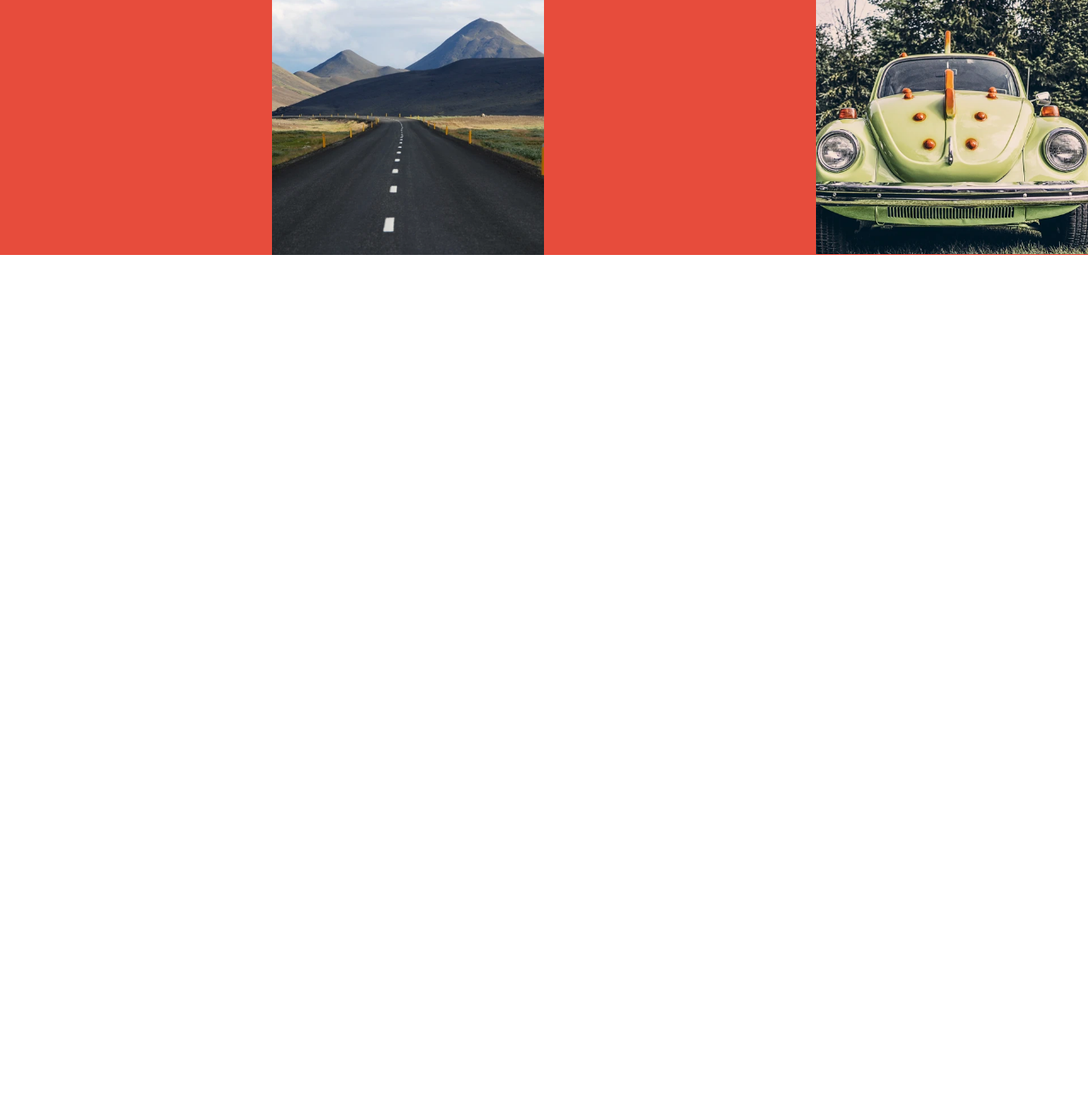
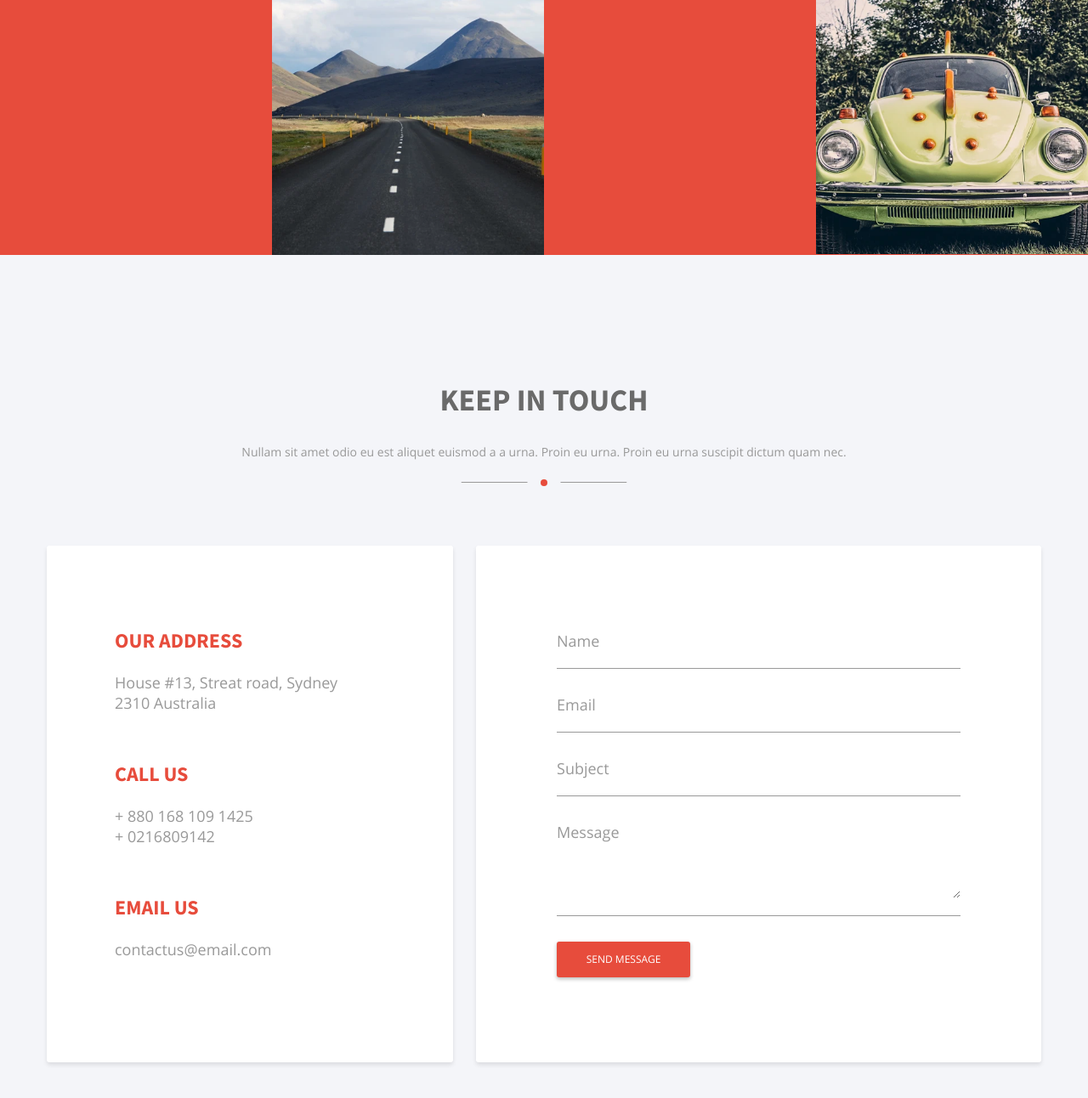
Before and after one commit to AsiaTitova/BINO, a website: page source/index.html in a window 1280 px wide. Shown: the part 9152-10444 px from the top of the page at 85% size. Before the commit the page ends 9452 px from the top, so only its background shows below. Drawn offline with nearby package versions, Linux system fonts and the light colour scheme; files that its build step writes are made by us from their sources; files whose address does not match are found by name.

Commit message:
блок Contacts

```diff
--- a/source/index.html
+++ b/source/index.html
@@ -702,6 +702,56 @@
           </li>
         </ul>
       </section>
+      <section class="page-main__contacts contacts">
+        <div class="contacts__container container">
+          <h2 class="contacts__title">Keep in touch</h2>
+          <p class="contacts__content">Nullam sit amet odio eu est aliquet euismod a a urna. Proin eu urna. Proin eu urna suscipit dictum quam nec.</p>
+          <div class="contacts__wrap">
+            <ul class="contacts__list">
+              <li class="contacts__item">
+                <h3 class="contacts__subtitle">Our address</h3>
+                <p class="contacts__info">House #13, Streat road, Sydney  2310 Australia</p>
+              </li>
+              <li class="contacts__item">
+                <h3 class="contacts__subtitle">Call us</h3>
+                <ul class="contacts__phone">
+                  <li class="contacts__number">
+                    <a class="contacts__link" href="+8801681091425">+ 880 168 109 1425</a>
+                  </li>
+                  <li class="contacts__number">
+                    <a class="contacts__link" href="+0216809142">+ 0216809142</a>
+                  </li>
+                </ul>
+              </li>
+              <li class="contacts__item">
+                <h3 class="contacts__subtitle">Email us</h3>
+                <p class="contacts__info">contactus@email.com</p>
+              </li>
+            </ul>
+            <div class="contacts__form">
+              <form method="POST" action="#" enctype="application/x-www-form-urlencoded">
+                <div class="form__wrap">
+                  <label class="form__label" for="name">Name</label>
+                  <input class="form__input" id="name" name="userName" type="text">
+                </div>
+                <div class="form__wrap">
+                  <label class="form__label" for="email">Email</label>
+                  <input class="form__input" id="email" name="userEmail" type="email">
+                </div>
+                <div class="form__wrap">
+                  <label class="form__label" for="subject">Subject</label>
+                  <input class="form__input" id="subject name="userSubject" type="text">
+                </div>
+                <div class="form__wrap">
+                  <label class="form__label" for="message">Message</label>
+                  <textarea class="form__input form__input--textarea" id="message"></textarea>
+                </div>
+                <button class="form__submit" type="submit">Send message</button>
+              </form>
+            </div>
+          </div>
+        </div>
+      </section>
     </main>
 
     <script src="js/main.js"></script>
--- /dev/null
+++ b/source/sass/blocks/contacts.scss
@@ -0,0 +1,105 @@
+.contacts {
+  background-color: $paginator-gray;
+}
+
+.contacts__container {
+  padding: 150px 0;
+}
+
+.contacts__title {
+  margin: 0;
+  margin-bottom: 30px;
+  font-family: $font-title;
+  font-size: 36px;
+  font-weight: bold;
+  text-transform: uppercase;
+  color: $dark-gray;
+  text-align: center;
+}
+
+.contacts__content {
+  position: relative;
+  margin: 0;
+  margin-bottom: 70px;
+  padding-bottom: 30px;
+  font-size: 14px;
+  line-height: 21px;
+  color: $medium-gray;
+  text-align: center;
+
+  &::before {
+    @include pseudo ("", absolute, 195px, 2px);
+    bottom: 4px;
+    left: 50%;
+    transform: translateX(-50%);
+    border-bottom: 40px dashed $medium-gray;
+    clip: rect(39px, auto, auto, auto);
+  }
+
+  &::after {
+    @include pseudo ("", absolute, 8px, 8px);
+    bottom: 0;
+    left: 50%;
+    transform: translateX(-50%);
+    display: block;
+    background-color: $red;
+    border-radius: 50%;
+  }
+}
+
+.contacts__wrap {
+  display: flex;
+  justify-content: space-between;
+}
+
+.contacts__list,
+.contacts__form {
+  background-color: $white;
+  border-radius: 3px;
+  box-shadow: 0 3px 5px 0 rgba(0, 0, 0, 0.1);
+}
+
+.contacts__list {
+  @include list-style (none, 0, 0);
+  width: 478px;
+  padding: 100px 120px 100px 80px;
+}
+
+.contacts__item:not(:last-child) {
+  margin-bottom: 60px;
+}
+
+.contacts__form {
+  width: 665px;
+  padding: 100px 95px;
+}
+
+.contacts__subtitle {
+  margin: 0;
+  margin-bottom: 25px;
+  font-family: $font-title;
+  font-size: 24px;
+  line-height: 24px;
+  color: $red;
+  font-weight: 600;
+  text-transform: uppercase;
+}
+
+.contacts__info {
+  margin: 0;
+  font-size: 18px;
+  line-height: 24px;
+  color: $medium-gray;
+}
+
+.contacts__phone {
+  @include list-style (none, 0, 0);
+}
+
+.contacts__link {
+  margin: 0;
+  font-size: 18px;
+  line-height: 24px;
+  color: $medium-gray;
+  text-decoration: none;
+}
--- /dev/null
+++ b/source/sass/blocks/form.scss
@@ -0,0 +1,66 @@
+.form__wrap {
+  display: flex;
+  width: 100%;
+  padding-bottom: 20px;
+  border-bottom: 1px solid $medium-gray;
+}
+
+.form__wrap:not(:last-child) {
+  margin-bottom: 30px;
+}
+
+.form__label {
+  margin: 0;
+  margin-right: 10px;
+  width: 100px;
+  font-size: 18px;
+  line-height: 24px;
+  color: $medium-gray;
+}
+
+.form__input {
+  width: 100%;
+  height: 24px;
+  border: none;
+  outline: none;
+  border-radius: 3px;
+
+  &--textarea {
+    height: 90px;
+  }
+
+  &:hover,
+  &:focus {
+    background-color: $paginator-gray;
+  }
+}
+
+.form__submit {
+  display: block;
+  padding: 14px 0;
+  width: 157px;
+  font-size: 12px;
+  color: $white;
+  font-weight: 600;
+  text-transform: uppercase;
+  text-decoration: none;
+  text-align: center;
+  border-radius: 3px;
+  box-shadow: 0 2px 4.75px 0.25px $shadow;
+  background-color: $red;
+  border: none;
+
+  &:hover,
+  &:focus {
+    background-color: $yellow;
+    transform: scale(1.1);
+    animation-name: hover-color-from-red;
+    animation-duration: 500ms;
+    animation-timing-function: ease-in-out;
+  }
+
+  &:active {
+    background-color: $yellow;
+    opacity: 0.5;
+  }
+}
--- a/source/sass/style.scss
+++ b/source/sass/style.scss
@@ -24,3 +24,5 @@
 @import "blocks/clients.scss";
 @import "blocks/blog.scss";
 @import "blocks/article.scss";
+@import "blocks/contacts.scss";
+@import "blocks/form.scss";
```
Also changed, not shown: build/css/style.min.css, build/index.html, 1 other file.
